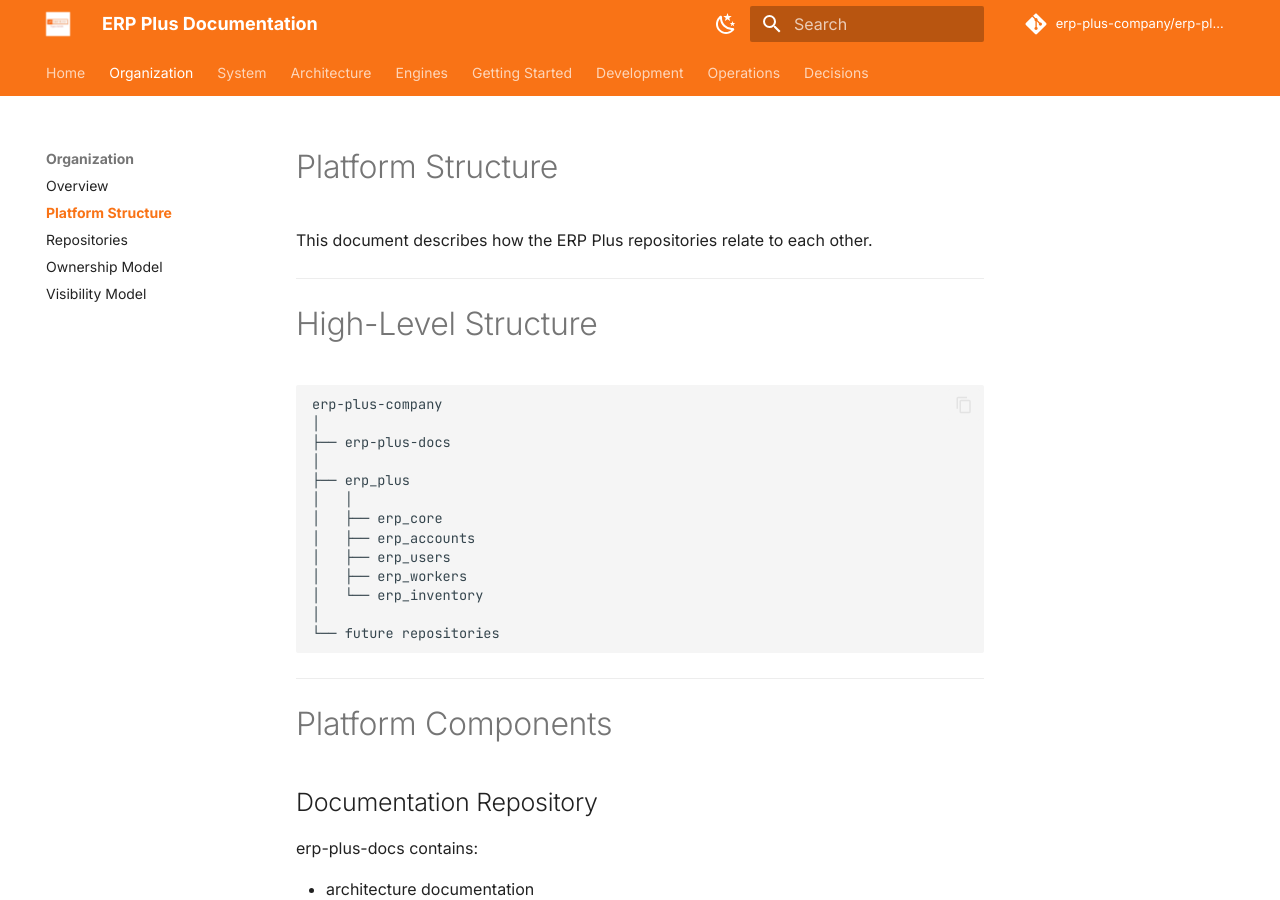
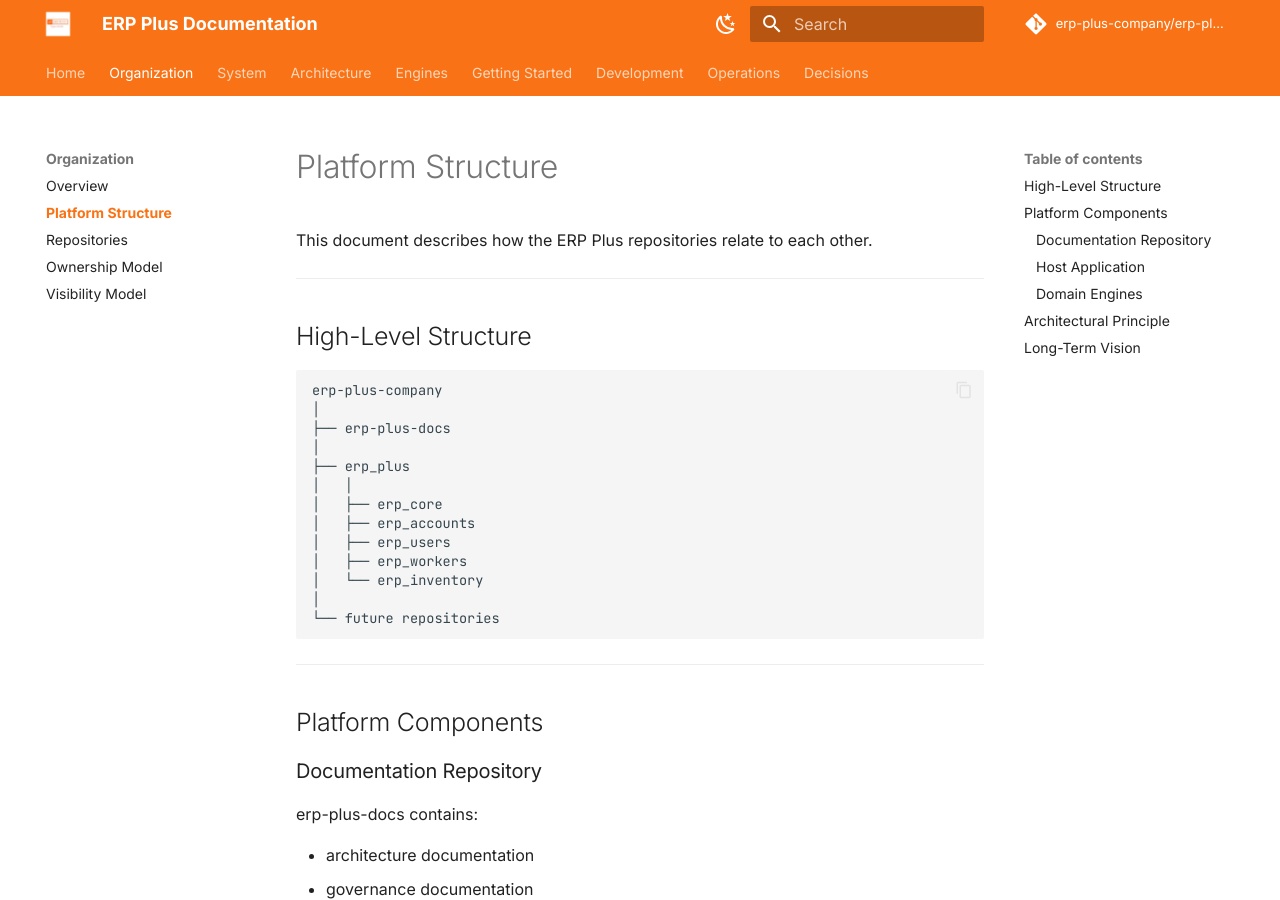
Before and after one commit to erp-plus-company/erp-plus-docs, an MkDocs documentation site: the page built from docs/organization/platform-structure.md, in a window 1280 px wide and 900 px high. Built offline with MkDocs 1.6.1 and Material for MkDocs 9.7.7, drawn with Linux system fonts in a browser that asks for light colours; comment, search, counter and statistics services are not loaded.

Commit message:
fix(docs): refactor titles

````diff
--- a/docs/organization/platform-structure.md
+++ b/docs/organization/platform-structure.md
@@ -4,7 +4,7 @@ This document describes how the ERP Plus repositories relate to each other.
 
 ---
 
-# High-Level Structure
+## High-Level Structure
 
 ```txt
 erp-plus-company
@@ -24,9 +24,9 @@ erp-plus-company
 
 ---
 
-# Platform Components
+## Platform Components
 
-## Documentation Repository
+### Documentation Repository
 
 erp-plus-docs contains:
 
@@ -37,7 +37,7 @@ erp-plus-docs contains:
 
 ---
 
-## Host Application
+### Host Application
 
 erp_plus contains:
 
@@ -48,7 +48,7 @@ erp_plus contains:
 
 ---
 
-## Domain Engines
+### Domain Engines
 
 Business functionality lives inside engines.
 
@@ -65,7 +65,7 @@ They are platform domains.
 
 ---
 
-# Architectural Principle
+## Architectural Principle
 
 Business logic belongs to engines.
 
@@ -73,7 +73,7 @@ The host application should remain thin.
 
 ---
 
-# Long-Term Vision
+## Long-Term Vision
 
 The platform should grow by:
 
````
